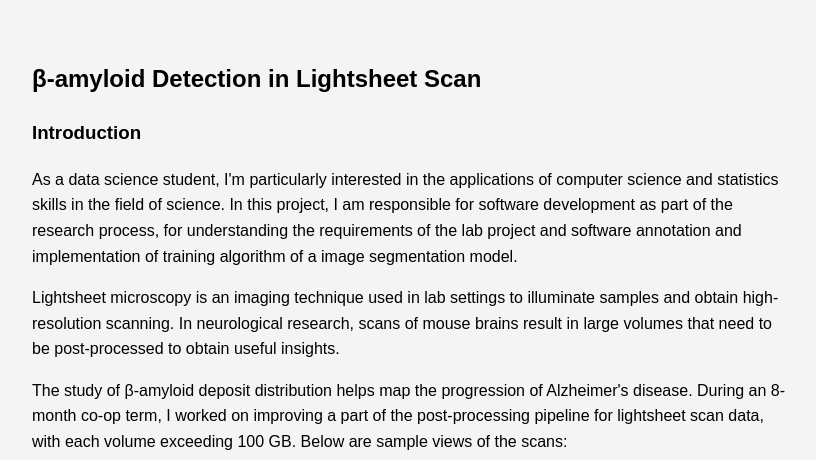
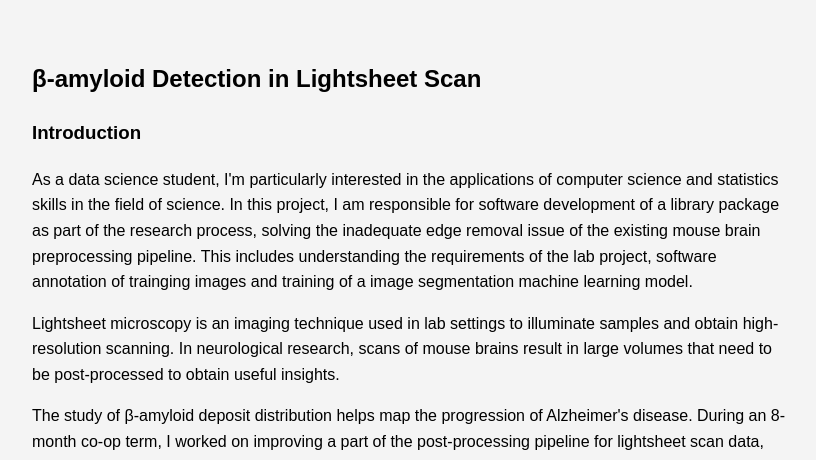
Before and after one commit to Karl5766/SoftwareDeveloperPortfolio, a Django app: template templates/projects/work2.html in a window 1280 px wide. Shown: the part 130-590 px from the top of the page, without its empty margins (228-1044 px from the left). Run offline with Django 3.2, Linux system fonts and the light colour scheme; the template is opened without the code that fills it, so the values that code supplies are empty.

Commit message:
update work2

```diff
--- a/templates/projects/work2.html
+++ b/templates/projects/work2.html
@@ -7,7 +7,7 @@
     <h2>β-amyloid Detection in Lightsheet Scan</h2>
     <h3>Introduction</h3>
     <p>
-        As a data science student, I'm particularly interested in the applications of computer science and statistics skills in the field of science. In this project, I am responsible for software development as part of the research process, for understanding the requirements of the lab project and software annotation and implementation of training algorithm of a image segmentation model.
+        As a data science student, I'm particularly interested in the applications of computer science and statistics skills in the field of science. In this project, I am responsible for software development of a library package as part of the research process, solving the inadequate edge removal issue of the existing mouse brain preprocessing pipeline. This includes understanding the requirements of the lab project, software annotation of trainging images and training of a image segmentation machine learning model.
     </p>
     <p>
         Lightsheet microscopy is an imaging technique used in lab settings to illuminate samples and obtain high-resolution scanning.
@@ -24,7 +24,7 @@
     <h3>β-amyloid Detection</h3>
     <p>
         Old detection methods used hand-crafted algorithms, which struggled to differentiate true β-amyloid deposits from edges of mouse brains.
-        To improve this, I developed a distributed computing pipeline using Dask for scalable image processing, reducing analysis runtime for >100 GB datasets.
+        To improve this, I developed a distributed computing pipeline using Dask for scalable image processing, reducing analysis runtime by an order of magnitude for >100 GB datasets.
     </p>
     <figure style="width: 70%; height: auto;">
         <img src="/SoftwareDeveloperPortfolio/static/images/Robarts_size.png" alt="Data processing requirement diagram" style="width: 90%; height: auto;">
@@ -44,7 +44,9 @@
     </p>
     <h3>Library Packaging</h3>
     <p>
-        During the project, I encountered and resolved several bugs in open-source tools. The final software was packaged as the Python library
+        During the project, I encountered and resolved several bugs in open-source tools.
+        These bugs range from crash during annotation process leading to progress loss to double computation issue in ome zarr library that slows down the image preprocessing.
+        The final software was packaged as the Python library
         <a href="https://github.com/khanlab/cvpl_tools" target="_blank">cvpl_tools</a>,
         which provides training, prediction, and distributed post-processing APIs for lightsheet scans.
         Dependency management and PyPI publishing were handled with Poetry.
```
Also changed, not shown: docs/projects/beta_amyloid_Detection_in_Lightsheet_Scan/index.html (+5 -3 lines).
